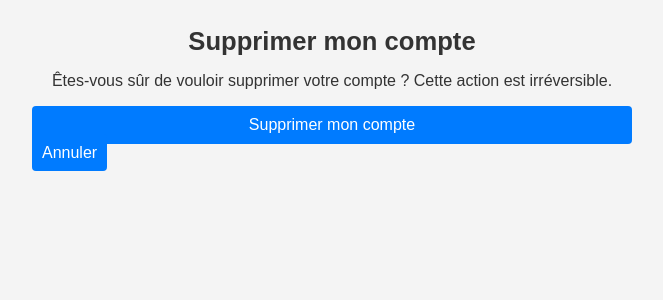
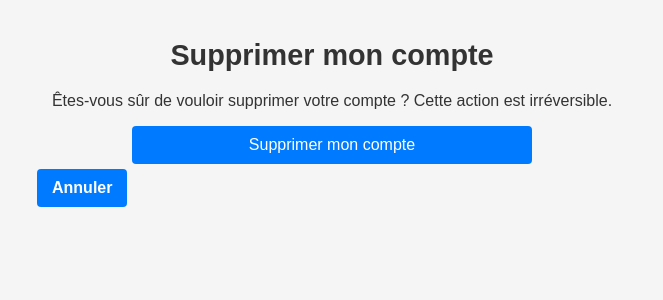
Before and after one commit to Fever65/AntiCV, a Flask app: page /delete_account in a window 1280 px wide. Shown: the top 300 px of the page, without its empty margins (308-971 px from the left). Run offline with Flask 3, Linux system fonts and the light colour scheme; the visitor is signed in with stand-in values (Sample User, id 1).

Commit message:
cssrjhezkrae

```diff
--- a/static/style.css
+++ b/static/style.css
@@ -1,26 +1,63 @@
-/* AntiCV - Style propre et lisible */
+/* AntiCV - Style pro et jury ready */
 body {
   font-family: Arial, sans-serif;
   margin: 0;
-  padding: 10px;
-  background: #f4f4f4;
+  padding: 20px;
+  background: #f5f5f5;
   color: #333;
 }
 
 h1 {
-  font-size: 1.6em;
-  margin-bottom: 10px;
   text-align: center;
+  font-size: 1.8em;
+  margin-bottom: 20px;
 }
 
 p {
   text-align: center;
 }
 
+ul {
+  padding: 0;
+  margin: 0 auto 20px auto;
+  max-width: 400px;
+}
+
+li {
+  list-style: none;
+  margin-bottom: 10px;
+}
+
+li a {
+  display: block;
+  padding: 10px;
+  border-radius: 5px;
+  background: rgba(0, 0, 0, 0.6);
+  color: #fff;
+  text-align: center;
+}
+
+.button {
+  display: inline-block;
+  padding: 10px 15px;
+  margin: 5px;
+  background: #007BFF;
+  color: white;
+  border-radius: 4px;
+  text-decoration: none;
+  font-weight: bold;
+}
+
+.button:hover {
+  background: #0056b3;
+}
+
 form {
   display: flex;
   flex-direction: column;
   gap: 10px;
+  max-width: 400px;
+  margin: auto;
 }
 
 input, textarea, select, button {
@@ -28,47 +65,16 @@ input, textarea, select, button {
   font-size: 1em;
 }
 
-button, .button {
+button {
   background: #007BFF;
   color: white;
   border: none;
   border-radius: 4px;
-  text-align: center;
-  padding: 10px;
   cursor: pointer;
 }
 
-button:hover, .button:hover {
+button:hover {
   background: #0056b3;
-}
-
-a {
-  color: #007BFF;
-  text-decoration: none;
-}
-
-a:hover {
-  text-decoration: underline;
-}
-
-ul {
-  padding: 0;
-}
-
-li {
-  list-style: none;
-  margin-bottom: 5px;
-  padding: 8px;
-  border-radius: 4px;
-}
-
-li a {
-  display: block;
-  padding: 5px;
-  border-radius: 3px;
-  background: rgba(0,0,0,0.6);
-  color: white;
-  text-align: center;
 }
 
 @media (min-width: 600px) {
```
